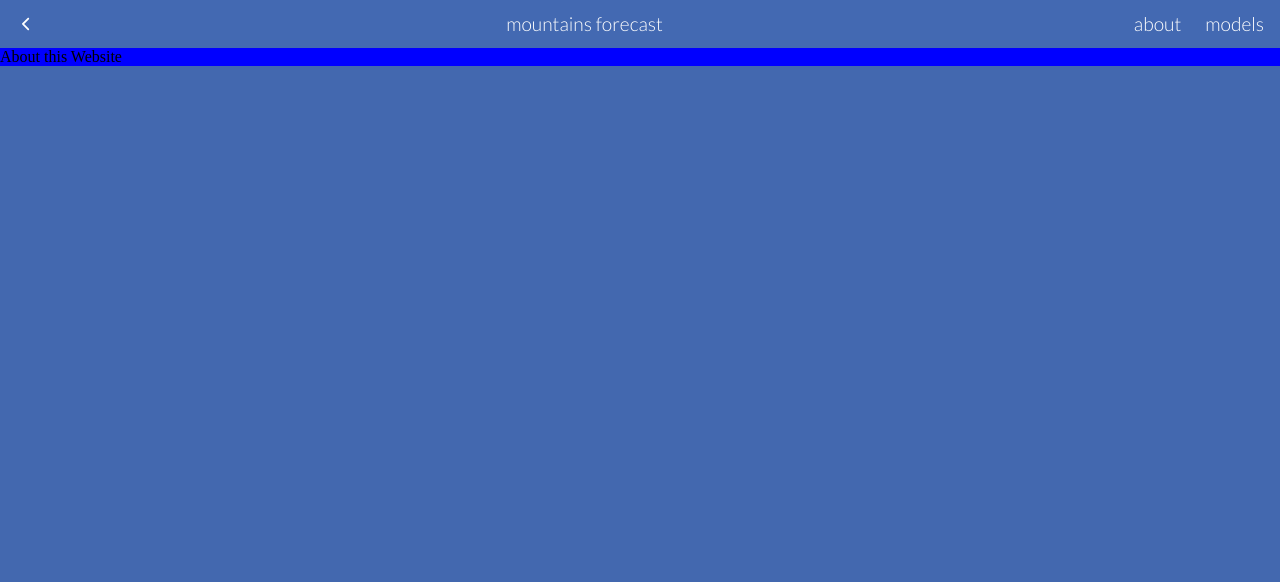
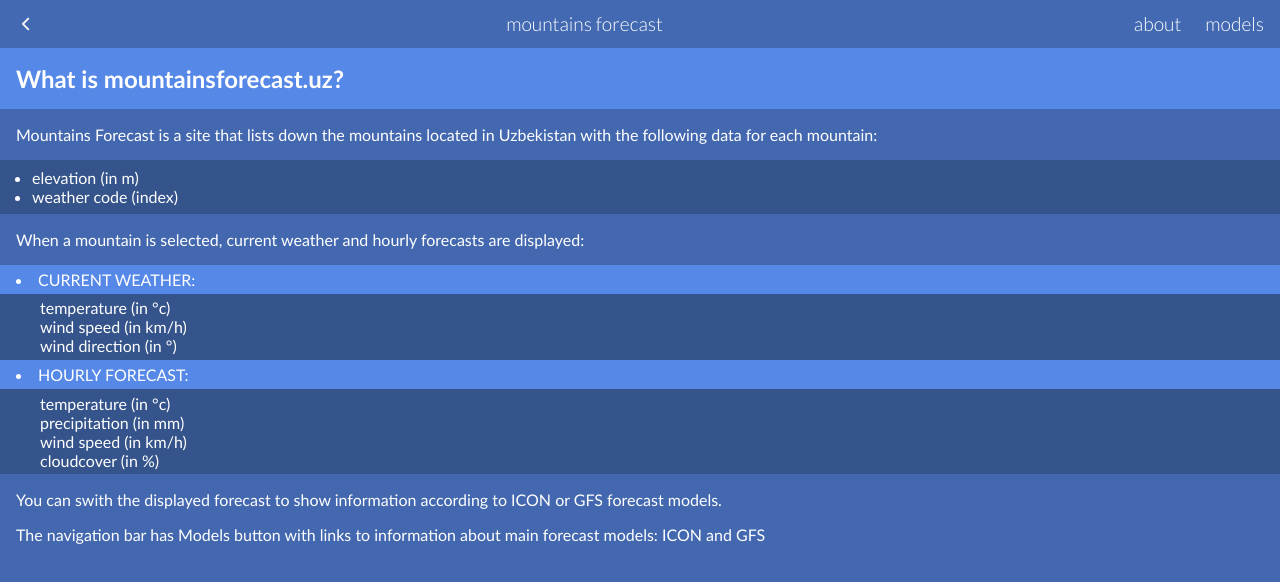
Before and after one commit to Zilola-Nazarova/harry-potter-characters, a React (Vite) app: page /about in a window 1280 px wide. Shown: the top 582 px of the page. Built offline with nearby package versions, Linux system fonts and the light colour scheme; no server answers.

Commit message:
Write content for About component, style About page

```diff
--- a/src/components/About.jsx
+++ b/src/components/About.jsx
@@ -2,7 +2,34 @@ import styles from '@/styles/About.module.css'
 
 const About = () => {
   return (
-    <div className={styles.about}>About this Website</div>
+    <div className={styles.about}>
+      <h2 className={styles.bright}>What is mountainsforecast.uz?</h2>
+      <p>Mountains Forecast is a site that lists down the mountains located in Uzbekistan with the following data for each mountain:</p>
+      <ul className={styles.dark}>
+        <li>elevation (in m)</li>
+        <li>weather code (index)</li>
+      </ul>
+      <p>When a mountain is selected, current weather and hourly forecasts are displayed:</p>
+      <ul>
+        <li className={styles.bright}><span>current weather:</span>
+          <ul className={styles.dark}>
+            <li>temperature (in °C)</li>
+            <li>wind speed (in km/h)</li>
+            <li>wind direction (in °)</li>
+          </ul>
+        </li>
+        <li className={styles.bright}><span>hourly forecast:</span>
+          <ul className={styles.dark}>
+            <li>temperature (in °C)</li>
+            <li>precipitation (in mm)</li>
+            <li>wind speed (in km/h)</li>
+            <li>cloudcover (in %)</li>
+          </ul>
+        </li>
+      </ul>
+      <p>You can swith the displayed forecast to show information according to ICON or GFS forecast models.</p>
+      <p>The navigation bar has Models button with links to information about main forecast models: ICON and GFS</p>
+    </div>
   )
 }
 
--- a/src/styles/About.module.css
+++ b/src/styles/About.module.css
@@ -1,3 +1,52 @@
 .about {
-  background-color: blue;
+  background-color: rgb(67, 104, 175);
+  color: #fff;
+  font-family: 'Gill Sans', 'Gill Sans MT', Calibri, 'Trebuchet MS', sans-serif;
 }
+
+.about > p {
+  padding: 0 1rem;
+  margin: 1rem 0;
+}
+
+.about > h2 {
+  padding: 1rem 1rem;
+}
+
+.dark {
+  background-color: rgb(53, 84, 139);
+}
+
+.about > ul:first-of-type {
+  padding: 0.5rem 2rem;
+}
+
+li.bright {
+  padding-left: 1rem;
+  list-style-position: inside;
+  text-transform: uppercase;
+}
+
+li.bright span {
+  display: inline-block;
+  padding: 0.3rem 0;
+}
+
+li.bright ul {
+  margin-left: -1rem;
+  padding-left: 2.5rem;
+  text-transform: lowercase;
+  list-style: none;
+}
+
+li.bright li:first-child {
+  padding-top: 0.3rem
+}
+
+li.bright li:last-child {
+  padding-bottom: 0.3rem
+}
+
+.bright {
+  background-color: rgb(86, 136, 231);
+}
```
